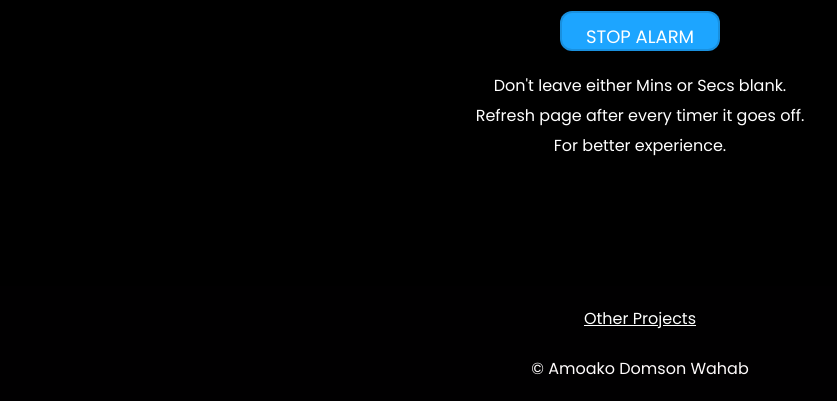
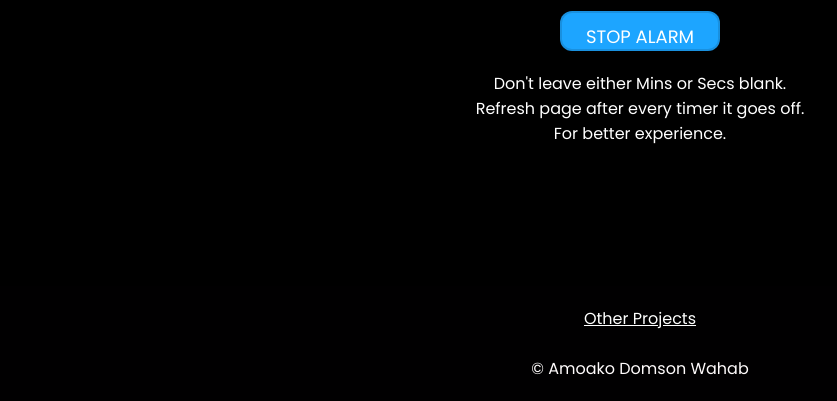
Before and after one commit to amoakodomson25/HTML-TimerApp, a plain HTML site: page index.html in a window 1280 px wide. Shown: the part 399-800 px from the top of the page, without its empty margins (0-837 px from the left). Drawn offline with Linux system fonts and the light colour scheme.

Commit message:
Update index.html

```diff
--- a/index.html
+++ b/index.html
@@ -51,7 +51,7 @@
     <div class="stop">
       <button class="stopButton" onclick="stopSong()">Stop Alarm</button>
     </div>
-    <p style="color: white; margin-top: 20px; text-align: center; line-height: 30px">
+    <p style="height:100px;color: white; margin-top: 20px; text-align: center;">
       Don't leave either Mins or Secs blank. <br />
       Refresh page after every timer it goes off. <br />
       For better experience.
```
